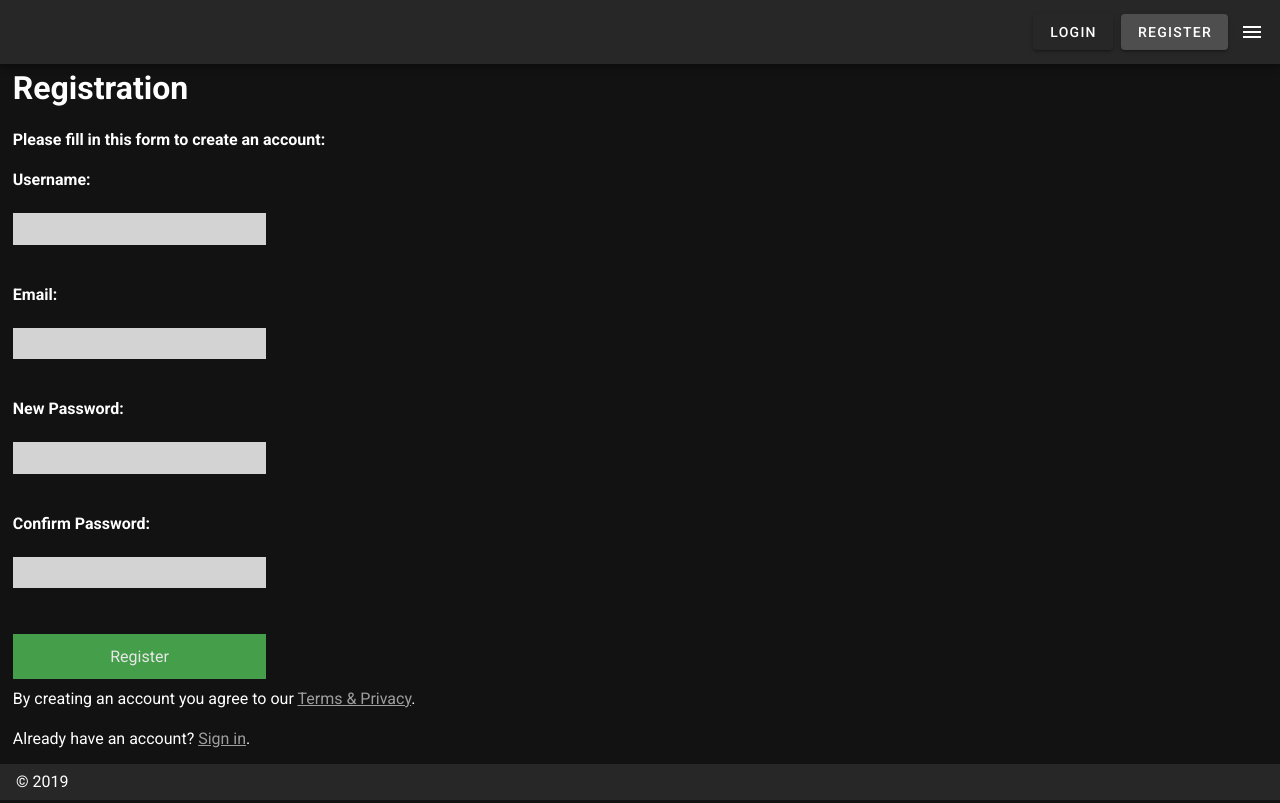
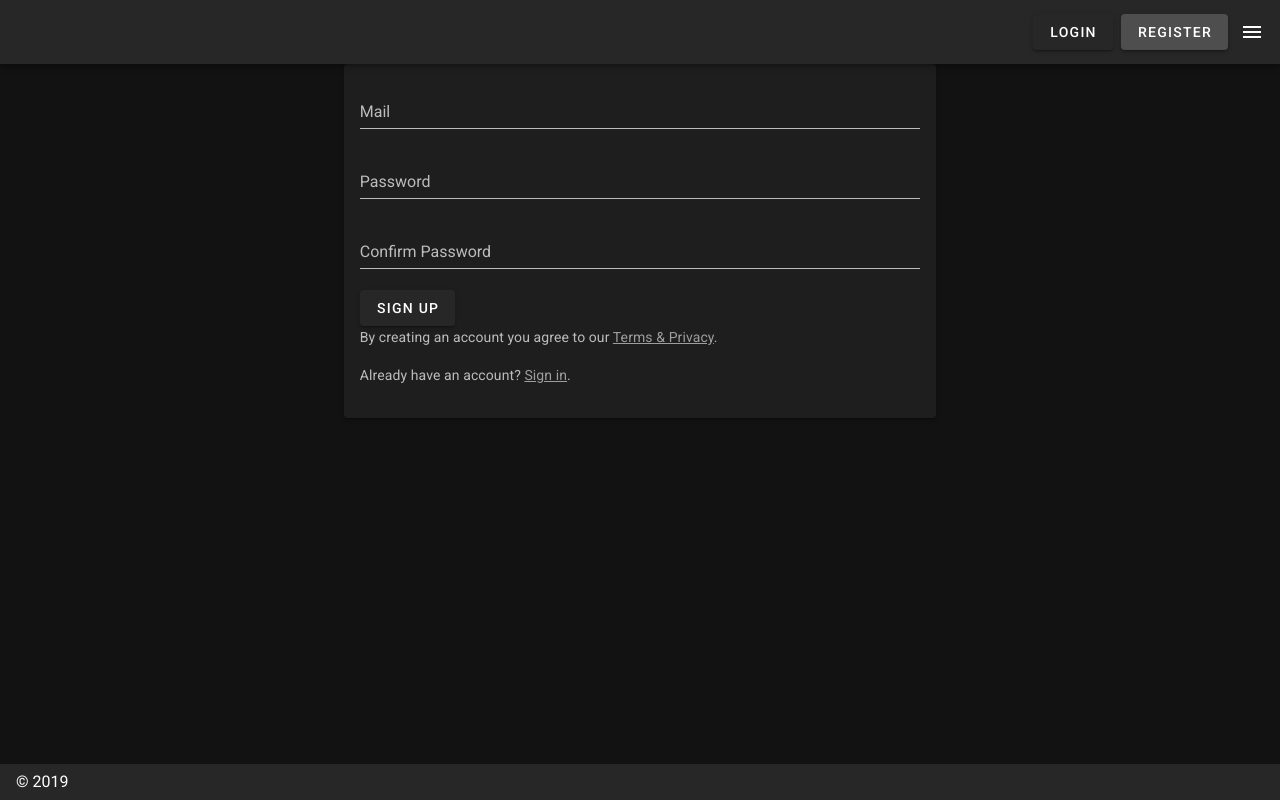
Before and after one commit to hfu-gis/Delta, a Vue app: page /Registration in a window 1280 px wide. Built offline with nearby package versions, Linux system fonts and the light colour scheme.

Commit message:
registrier vorgang begonnen

```diff
--- a/src/main.js
+++ b/src/main.js
@@ -3,6 +3,7 @@ import App from "./App.vue";
 import router from "./router";
 import store from "./store";
 import vuetify from "./plugins/vuetify";
+import * as firebase from "firebase";
 
 Vue.config.productionTip = false;
 
@@ -10,5 +11,14 @@ new Vue({
   router,
   store,
   vuetify,
-  render: h => h(App)
+  render: h => h(App),
+  created(){
+    firebase.initializeApp({
+      apiKey: 'AIzaSyAacup6WBgqvjFq9kFWmfdvZPt_TOZqARM',
+      authDomain: 'gis-deltaforce-bob.firebaseapp.com',
+      databaseURL: 'https://gis-deltaforce-bob.firebaseio.com',
+      projectId: 'gis-deltaforce-bob',
+      storageBucket: ''
+    })
+  }
 }).$mount("#app");
--- a/src/store/index.js
+++ b/src/store/index.js
@@ -1,11 +1,41 @@
 import Vue from "vue";
 import Vuex from "vuex";
+import * as firebase from 'firebase'
 
 Vue.use(Vuex);
 
 export default new Vuex.Store({
-  state: {},
-  mutations: {},
-  actions: {},
-  modules: {}
+  state: {
+    user: null,
+  },
+  mutations: {
+    setUser (state, payload) {
+      state.user = payload
+    }
+  },
+  actions: {
+    signUserUp ({commit}, payload) {
+      firebase.auth().createUserWithEmailAndPassword(payload.email, payload.password)
+          .then(
+              user => {
+                const newUser = {
+                  id: user.uid,
+                  registeredMeetups: []
+                }
+                commit('setUser', newUser)
+              }
+          )
+          .catch(
+              error => {
+                console.log(error)
+              }
+          )
+    }
+  },
+  modules: {},
+  getters:{
+    user (state) {
+      return state.user
+    }
+  }
 });
--- a/src/views/LoginBotS.vue
+++ b/src/views/LoginBotS.vue
@@ -30,16 +30,16 @@ export default {
 
 <style scoped>
   .überschrift{
-  margin-left:30%;
+  margin-left:1%;
     color: white;
   }
   .login{
-    margin-left: 50%;
+    margin-left: 1%;
     margin-top: 5%;
     color: white;
   }
   .reg{
-    margin-left: 30%;
+    margin-left: 1%;
     margin-top: 5%;
     color:white;
   }
--- a/src/views/Registration.vue
+++ b/src/views/Registration.vue
@@ -1,77 +1,94 @@
 <template>
-    <div>
-        <main>
-           <h1>Registration</h1>
-            <p></p>
-            <strong>Please fill in this form to create an account:</strong>
-            <p></p>
-                <Strong>Username:</Strong>
-                <p>
-                </p>
-                <input type="text" name="spind" value="">
-                <p>
-                </p>
-                <Strong>Email:</Strong>
-                <p>
-                </p>
-                <input type="text" name="spind" value="">
-                <p>
-                </p>
-                <Strong>New Password:</Strong>
-                <p>
-                </p>
-                <input type="password" name="spind" value="">
-                <p></p>
-                <Strong>Confirm Password:</Strong>
-                <p>
-                </p>
-                <input type="password" name="spind" value="">
-                <p></p>
-                <input type="submit" class="registerbtn" value="Register"
-                       onclick="window.location='LoginBotS';"/>
-
-                <p>By creating an account you agree to our <a href="Privacy">Terms & Privacy</a>.</p>
-                <p>Already have an account? <router-link to="/Login">Sign in</router-link>.</p>
-        </main>
-    </div>
+    <v-container>
+        <v-layout row>
+            <v-flex xs12 sm6 offset-sm3>
+                <v-card>
+                    <v-card-text>
+                        <v-container>
+                            <form @submit.prevent="onSignup">
+                                <v-layout row>
+                                    <v-flex xs12>
+                                        <v-text-field
+                                                name="email"
+                                                label="Mail"
+                                                id="email"
+                                                v-model="email"
+                                                type="email"
+                                                required></v-text-field>
+                                    </v-flex>
+                                </v-layout>
+                                <v-layout row>
+                                    <v-flex xs12>
+                                        <v-text-field
+                                                name="password"
+                                                label="Password"
+                                                id="password"
+                                                v-model="password"
+                                                type="password"
+                                                required></v-text-field>
+                                    </v-flex>
+                                </v-layout>
+                                <v-layout row>
+                                    <v-flex xs12>
+                                        <v-text-field
+                                                name="confirmPassword"
+                                                label="Confirm Password"
+                                                id="confirmPassword"
+                                                v-model="confirmPassword"
+                                                type="password"
+                                                :rules="[comparePasswords]"></v-text-field>
+                                    </v-flex>
+                                </v-layout>
+                                <v-layout row>
+                                    <v-flex xs12>
+                                        <v-btn type="submit">Sign up</v-btn>
+                                        <p>By creating an account you agree to our <a href="Privacy">Terms & Privacy</a>.</p>
+                                        <p>Already have an account? <router-link to="/Login">Sign in</router-link>.</p>
+                                    </v-flex>
+                                </v-layout>
+                            </form>
+                        </v-container>
+                    </v-card-text>
+                </v-card>
+            </v-flex>
+        </v-layout>
+    </v-container>
 </template>
 
 <script>
     export default {
-        name: "Registration"
+        name: "Registration",
+        data() {
+            return {
+                email: '',
+                password: '',
+                confirmPassword: ''
+            }
+        },
+        computed: {
+            comparePasswords() {
+                return this.password !== this.confirmPassword ? 'Passwords do not match' : ''
+            },
+            user () {
+                return this.$store.getters.user
+            }
+        },
+        watch: {
+            user (value) {
+                if (value !== null && value !== undefined) {
+                    this.$router.push('/')
+                }
+            }
+        },
+        methods: {
+            onSignup () {
+                    this.$store.dispatch('signUserUp', {email: this.email, password: this.password})
+            }
+        }
     }
 </script>
 
 <style scoped>
 
-main {
-    color:white;
-    margin-left: 1%;
-}
-
-    input[type=text], input[type=password] {
-        width: 20%;
-        padding: 0.3%;
-        margin: 5px 0 22px 0;
-        display: inline-block;
-        border: none;
-        background: #D3D3D3;
-        color:black;
-    }
-
-    .registerbtn {
-        background-color: #4CAF50;
-        color: white;
-        padding: 0.8%;
-        margin: 8px 0;
-        border: none;
-        cursor: pointer;
-        width: 20%;
-        opacity: 0.9;
-    }
-
-    .registerbtn:hover {
-        opacity:1;
-    }
 
 </style>
```
